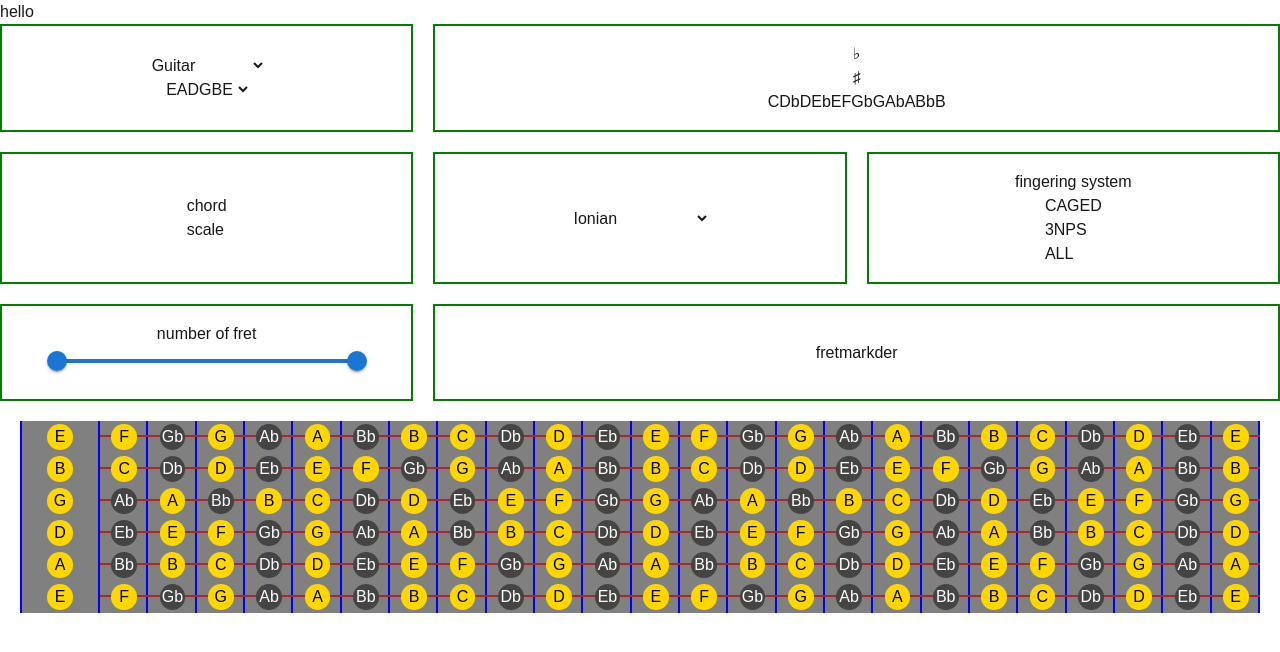
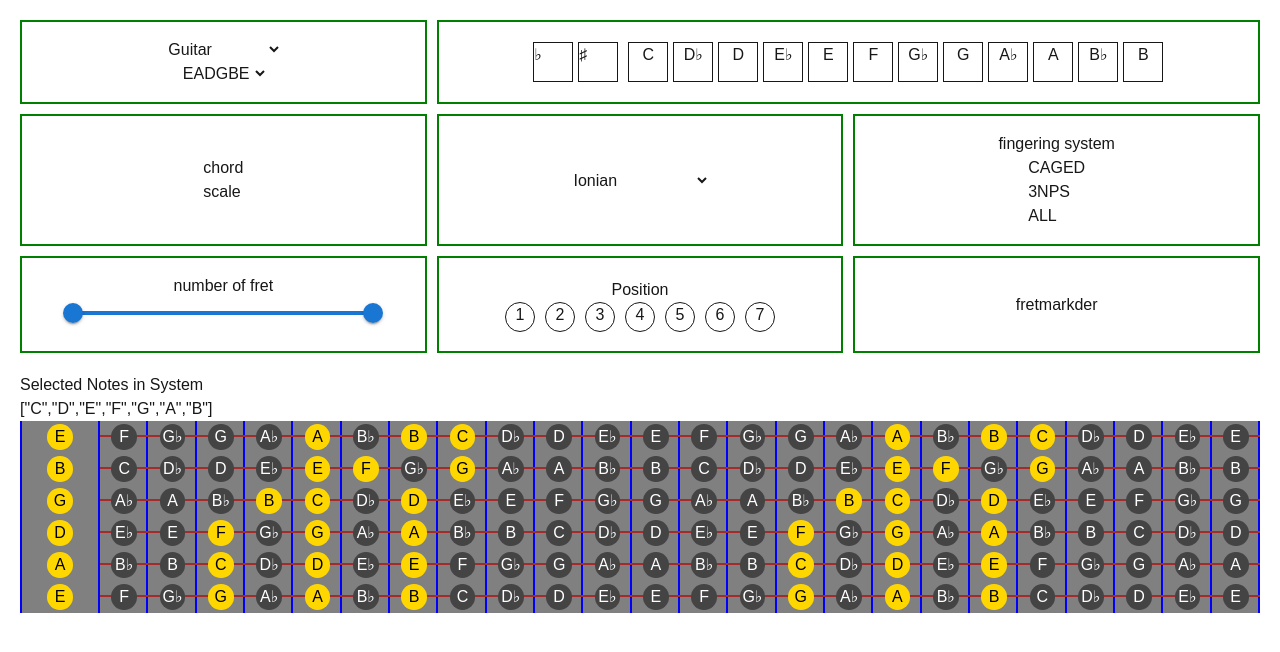
Before and after one commit to jxxnghwxn/fretboard, a Next.js app: page / in a window 1280 px wide. Shown: the top 652 px of the page. Built offline with nearby package versions, Linux system fonts and the light colour scheme.

Commit message:
add 3nps

```diff
--- a/app/components/FretboardGet.tsx
+++ b/app/components/FretboardGet.tsx
@@ -29,13 +29,36 @@ export default function FretboardGet({ fretState }) {
     return selectedNotesArray[noteIndex];
   }
 
-  const selectedNotes = selectedSystem.map(
+  const selectedNotesInSystem = selectedSystem.map(
     (degree) =>
       selectedNotesArray[
         (selectedNotesArray.indexOf(selectedKey) + degree) %
           selectedNotesArray.length
       ]
   );
+
+  const getTnpsPos = (pos): number[][] => {
+    return Array.from({ length: 6 }, (_, i) => {
+      return [
+        ((((i + 6) * 3) % 7) + pos - 1) % 7,
+        ((((i + 6) * 3 + 1) % 7) + pos - 1) % 7,
+        ((((i + 6) * 3 + 2) % 7) + pos - 1) % 7,
+      ];
+    });
+  };
+
+  // tnpsPos() 결과를 JSON 형식으로 출력
+  const tnpsPos = getTnpsPos();
+  console.log(JSON.stringify(tnpsPos, null, 2));
+
+  const tnps = [
+    [4, 5, 6],
+    [0, 1, 2],
+    [3, 4, 5],
+    [6, 0, 1],
+    [2, 3, 4],
+    [5, 6, 0],
+  ];
 
   const stringIndexes = Array.from(
     { length: numberOfStrings },
@@ -44,11 +67,16 @@ export default function FretboardGet({ fretState }) {
 
   return (
     <div className={s.wrapper}>
+      <div>
+        <h3>Selected Notes in System</h3>
+        <p>{JSON.stringify(selectedNotesInSystem)}</p>
+      </div>
       <div className={s.fretboard}>
         {stringIndexes.map((stringIdx) => {
           const openNoteName =
             tunings[fretState.instrument][fretState.tuning][stringIdx];
-          const isOpenInSystem = selectedNotes.includes(openNoteName);
+          const isOpenInSystem = selectedNotesInSystem.includes(openNoteName);
+
           return (
             <div className={s.string} key={stringIdx}>
               <div
@@ -62,10 +90,14 @@ export default function FretboardGet({ fretState }) {
               }).map((_, Idx) => {
                 const fretIdx = fretStart + Idx;
                 const currentNote = getNoteName(openNoteName, fretIdx);
-                const isInSystem = selectedNotes.includes(currentNote);
+                const isInSystem = selectedNotesInSystem.includes(currentNote);
+                const isInPos = getTnpsPos(fretState.fingerPosition)
+                  [stringIdx].map((tnpsIdx) => selectedNotesInSystem[tnpsIdx])
+                  .includes(currentNote);
+
                 return (
                   <div
-                    className={`${s.noteFret} ${isInSystem ? s.inSystem : ''}`}
+                    className={`${s.noteFret} ${isInPos ? s.inView : ''}`}
                     key={fretIdx}
                   >
                     <div className={s.noteName}>{currentNote}</div>
--- a/app/components/FretboardSet.tsx
+++ b/app/components/FretboardSet.tsx
@@ -33,7 +33,7 @@ export default function FretboardSet({ fretState, updateFretState }) {
 
   return (
     <>
-      <div className={`${s.container} grid grid-cols-3 gird-rows-4 gap-2`}>
+      <div className={`${s.container} grid grid-cols-3 gird-rows-4 gap-1`}>
         {/*instrument and tuning*/}
         <div className={`${s.item}`}>
           <div>
@@ -69,21 +69,21 @@ export default function FretboardSet({ fretState, updateFretState }) {
             </select>
           </div>
         </div>
-
         {/*accidental and note*/}
         <div className={`${s.item} col-span-2`}>
+          <div className={`flex gap-1 `}>
             <div>
               <div className={`hidden`}>accidental</div>
-            <div>
+              <div className={`flex gap-0.5 justify-center items-center`}>
                 <div
                   onClick={() => updateFretState('accidental', 'flat')}
-                className={`cursor-pointer`}
+                  className={`cursor-pointer border h-4 w-4`}
                 >
                   ♭
                 </div>
                 <div
                   onClick={() => updateFretState('accidental', 'sharp')}
-                className={`cursor-pointer`}
+                  className={`cursor-pointer border h-4 w-4`}
                 >
                   ♯
                 </div>
@@ -91,14 +91,20 @@ export default function FretboardSet({ fretState, updateFretState }) {
             </div>
             <div>
               <div className={`hidden`}>note</div>
-            <div className={`flex`}>
+              <div className={`flex gap-0.5 justify-center items-center`}>
                 {notesArray.map((note, idx) => (
-                <div key={idx}>{note}</div>
+                  <div
+                    key={idx}
+                    className={`cursor-pointer border h-4 w-4 text-center`}
+                    onClick={() => updateFretState('key', `${note}`)}
+                  >
+                    {note}
+                  </div>
                 ))}
               </div>
             </div>
           </div>
-
+        </div>
         {/*system type*/}
         <div className={`${s.item}`}>
           <div className={`hidden`}></div>
@@ -111,7 +117,6 @@ export default function FretboardSet({ fretState, updateFretState }) {
             </div>
           </div>
         </div>
-
         {/*scale type, chord type*/}
         <div className={`${s.item}`}>
           <div className={`hidden`}></div>
@@ -138,7 +143,6 @@ export default function FretboardSet({ fretState, updateFretState }) {
             ))}
           </select>
         </div>
-
         {/*fingering system*/}
         <div className={`${s.item}`}>
           <div htmlFor='fingerSystem'>fingering system</div>
@@ -154,15 +158,33 @@ export default function FretboardSet({ fretState, updateFretState }) {
             </div>
           </div>
         </div>
-
         {/*number of fret*/}
         <div className={`${s.item}`}>
           <div>number of fret</div>
           <RangeSlider settings={fretState} updateSetting={updateFretState} />
         </div>
 
+        {/*Position*/}
+        <div className={`${s.item}`}>
+          <div>Position</div>
+          {fretState.fingerSystem === '3NPS' && (
+            <div className={`flex gap-1 justify-center items-center`}>
+              {Array.from({ length: 7 }, (_, i) => (
+                <div
+                  key={i}
+                  className={`border h-3 w-3 rounded-full cursor-pointer`}
+                  onClick={() => updateFretState('fingerPosition', i + 1)}
+                >
+                  <div className={`flex justify-center align-center`}>
+                    {i + 1}
+                  </div>
+                </div>
+              ))}
+            </div>
+          )}
+        </div>
         {/*fret marker*/}
-        <div className={`${s.item} col-span-2`}>
+        <div className={`${s.item}`}>
           <div>fretmarkder</div>
         </div>
       </div>
--- a/app/components/RangeSlider.tsx
+++ b/app/components/RangeSlider.tsx
@@ -17,7 +17,7 @@ export default function RangeSlider({ settings, updateSetting }) {
   return (
     <Box sx={{ width: 300 }}>
       <Slider
-        getAriaLabel={() => 'Temperature range'}
+        getAriaLabel={() => 'Fret range'}
         value={value}
         onChange={handleChange}
         valueLabelDisplay='auto'
--- a/app/lib/FretState.ts
+++ b/app/lib/FretState.ts
@@ -25,6 +25,7 @@ export const initFretState: FretState = {
   scaleType: 'ionian',
   chordType: 'maj7',
   fingerSystem: '3NPS',
+  fingerPosition: 1,
   fretRange: [1, 24],
   fretmarker: { note: 'note', degree: 'degree', none: 'none' },
 };
--- /dev/null
+++ b/app/lib/createJson.ts
@@ -0,0 +1,20 @@
+import * as fs from 'fs';
+
+const ionian = { name: 'Ionian', degree: [0, 2, 4, 5, 7, 9, 11] };
+
+function generateTnps(degree: number[]): number[][] {
+  const tnps: number[][] = [];
+  for (let i = 0; i < 6; i++) {
+    tnps.push([
+      degree[(i * 3) % degree.length],
+      degree[(i * 3 + 1) % degree.length],
+      degree[(i * 3 + 2) % degree.length],
+    ]);
+  }
+  return tnps;
+}
+
+const tnps = generateTnps(ionian.degree);
+
+// JSON 파일로 저장
+fs.writeFileSync('tnps.json', JSON.stringify(tnps, null, 2));
--- a/app/lib/music.ts
+++ b/app/lib/music.ts
@@ -1,5 +1,5 @@
 export const notes = {
-  flat: ['A', 'Bb', 'B', 'C', 'Db', 'D', 'Eb', 'E', 'F', 'Gb', 'G', 'Ab'],
+  flat: ['A', 'B♭', 'B', 'C', 'D♭', 'D', 'E♭', 'E', 'F', 'G♭', 'G', 'A♭'],
   sharp: ['A', 'A♯', 'B', 'C', 'C♯', 'D', 'D♯', 'E', 'F', 'F♯', 'G', 'G♯'],
 };
 
--- a/app/page.tsx
+++ b/app/page.tsx
@@ -14,7 +14,6 @@ export default function Home() {
 
   return (
     <div>
-      <div>hello</div>
       <FretboardSet fretState={fretState} updateFretState={updateFretState} />
       <FretboardGet fretState={fretState} />
     </div>
--- a/app/styles/FretboardGet.module.css
+++ b/app/styles/FretboardGet.module.css
@@ -76,3 +76,8 @@
   background-color: rgb(69, 68, 68);
   color: white;
 }
+/* 최종 보여주는 노트 */
+.noteFret.inView .noteName {
+  background-color: gold;
+  color: black;
+}
--- a/app/styles/FretboardSet.module.css
+++ b/app/styles/FretboardSet.module.css
@@ -1,4 +1,5 @@
 .container {
+  margin: 20px 20px;
 }
 
 .item {
```
Also changed, not shown: 1 other file (tests, documents, lock files or other folders). Lines whose indentation alone changed are shown as unchanged.
